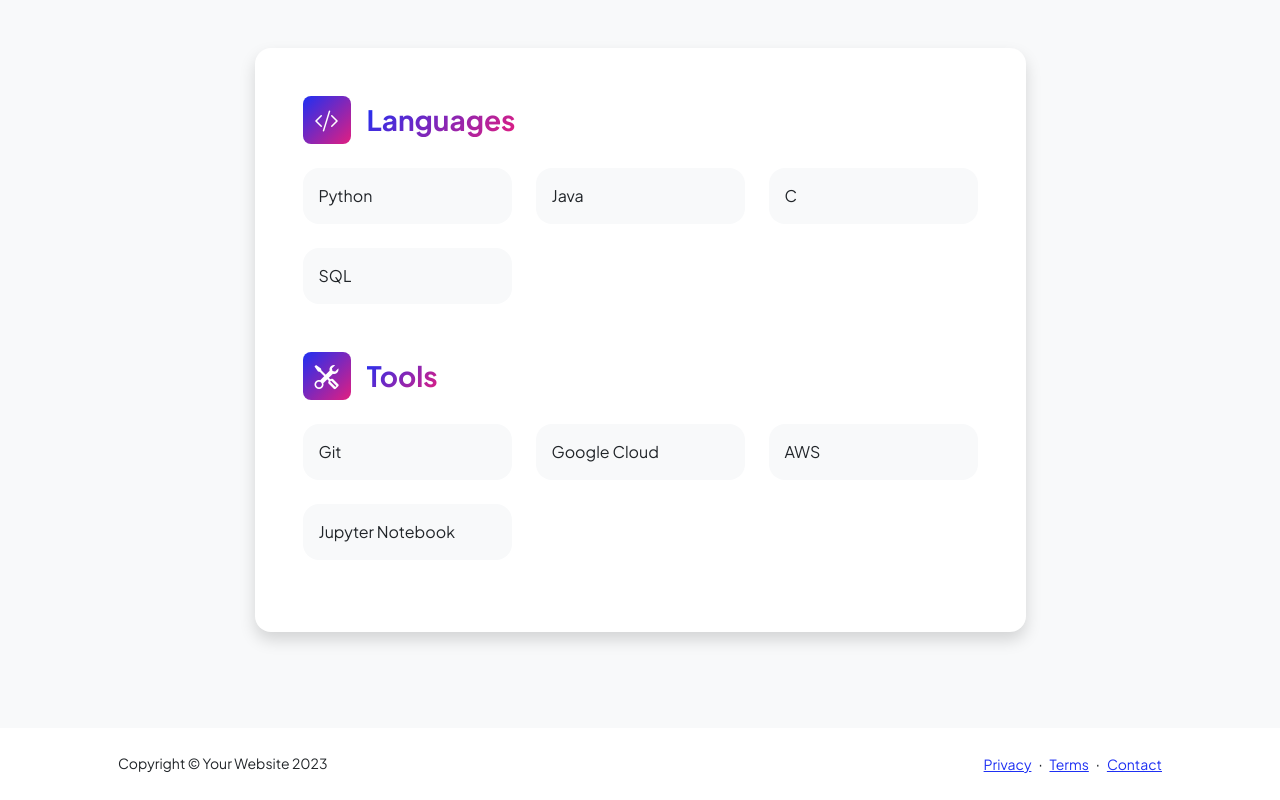
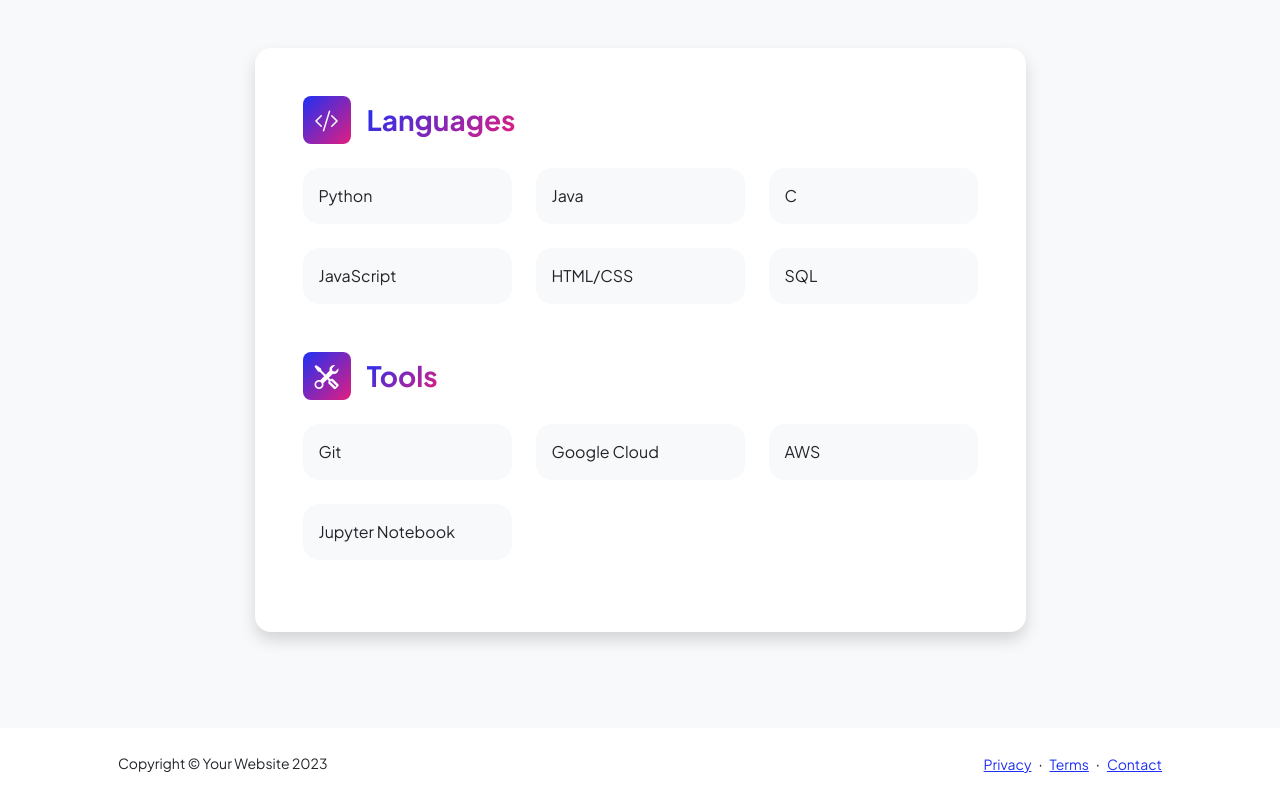
Before and after one commit to amilcarjose9/Personal-Website, a plain HTML site: page resume.html in a window 1280 px wide. Shown: the part 2472-3272 px from the top of the page. Drawn offline with nearby package versions, Linux system fonts and the light colour scheme.

Commit message:
Update resume.html

```diff
--- a/resume.html
+++ b/resume.html
@@ -202,9 +202,9 @@
                                             <div class="col"><div class="d-flex align-items-center bg-light rounded-4 p-3 h-100">C</div></div>
                                         </div>
                                         <div class="row row-cols-1 row-cols-md-3">
-                                            <div class="col mb-4 mb-md-0"><div class="d-flex align-items-center bg-light rounded-4 p-3 h-100">SQL</div></div>
-                                            <!-- <div class="col mb-4 mb-md-0"><div class="d-flex align-items-center bg-light rounded-4 p-3 h-100"></div></div> -->
-                                            <!-- <div class="col"><div class="d-flex align-items-center bg-light rounded-4 p-3 h-100">C</div></div> -->
+                                            <div class="col mb-4 mb-md-0"><div class="d-flex align-items-center bg-light rounded-4 p-3 h-100">JavaScript</div></div>
+                                            <div class="col mb-4 mb-md-0"><div class="d-flex align-items-center bg-light rounded-4 p-3 h-100">HTML/CSS</div></div>
+                                            <div class="col"><div class="d-flex align-items-center bg-light rounded-4 p-3 h-100">SQL</div></div>
                                         </div>
                                     </div>
                                     <!-- Tools list-->
```
Also changed, not shown: 1 other file.
